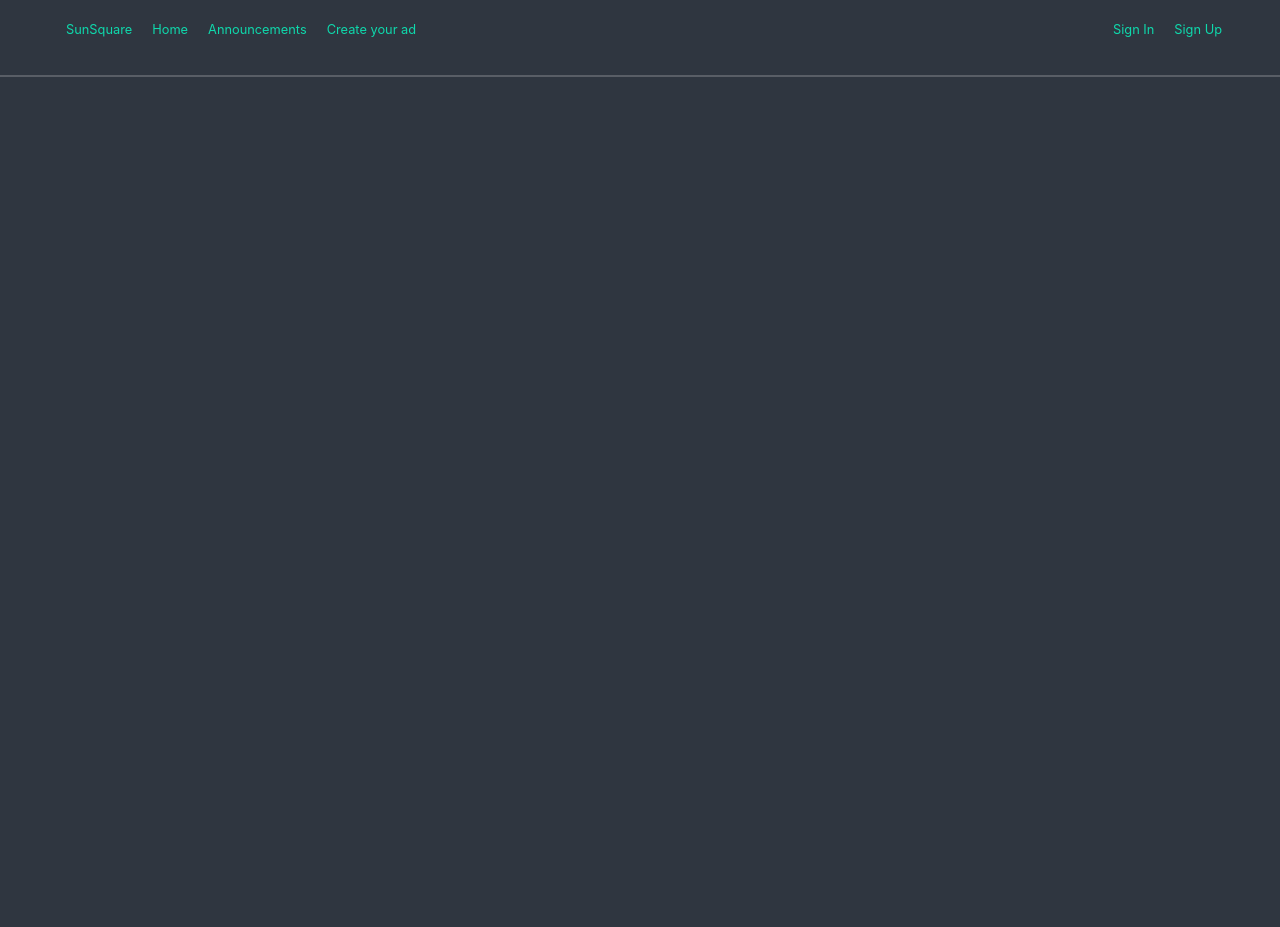
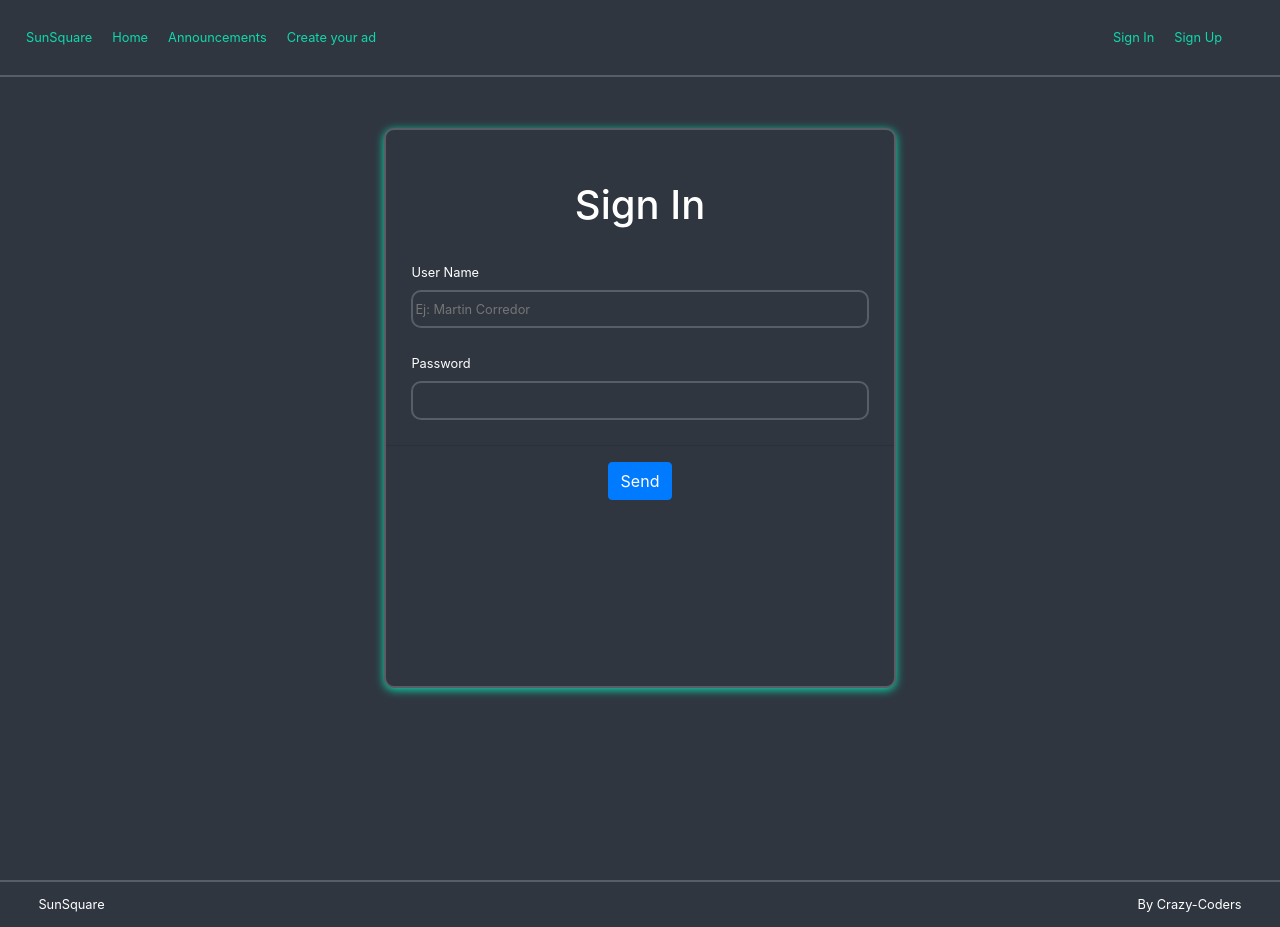
Before and after one commit to julianamonr03/SunSquare, a React (Create React App) app in the folder landing-page/: page /sign-in in a window 1280 px wide. Before the commit the page ends 800 px from the top, so only its background shows below. Built offline with nearby package versions, Linux system fonts and the light colour scheme.

Commit message:
|UPDATE| Create login-up and footer componentes

```diff
--- a/landing-page/src/App.css
+++ b/landing-page/src/App.css
@@ -196,31 +196,78 @@ body {
   margin-bottom: 2vw;
 }
 .form-item {
+  display: flex;
+  flex-direction: column;
   justify-content: left !important;
   align-items: flex-start !important;
+}
+
+.sign-in {
+  position: relative;
+  top: 10vw;
+  margin: auto;
+  border-radius: 10px;
+  border: 2px solid rgba(255, 255, 255, 0.2);
+  box-shadow: 0px 2px 10px #0FD9AC;
+  width: 40%;
+  height: 70vh;
   display: flex;
   flex-direction: column;
+  justify-content:start;
+  padding-top: 4vw;
 }
+.sign-item {
+  display: flex;
+  flex-direction: column;
+  justify-content: space-around;
+  align-items:flex-start;
+  width: 90%;
+  padding: 0vw;
+  margin: 2vw auto;
+}
+
+.input-t {
+  background-color: transparent;
+  width: 100%;
+  height: 3vw;
+  margin-right: auto;
+  border-radius: 10px;
+  border: 2px solid rgba(255, 255, 255, 0.2);
+}
+
+.footer {
+  background-color: #2f3640;
+  width: 100%;
+  position: relative;
+  top: 40vh;
+  display: flex;
+  flex-direction: row;
+  align-items: center;
+  justify-content: space-between;
+  padding: 1vw 3vw;
+  min-height: 2vw;
+  max-height: 4vw;
+  z-index: 3;
+  border-top: 2px solid rgba(255, 255, 255, 0.2);
+}
+
 
 .b-color {
   border: 1px solid rgba(255, 255, 255, 0.2);
 }
 
-.Border-left-color{
-  border-left: solid black;
-  padding-left: 1vw;
-}
 
 .Margin-left {
   margin-left: 15px !important;
 }
+
 .Align-center {
   align-items: center !important;
   justify-content: center !important;
   margin-top: 15px;
 }
 
-.Color-white {
+.color-font {
   color:#0FD9AC;
 }
 
--- a/landing-page/src/App.js
+++ b/landing-page/src/App.js
@@ -1,17 +1,12 @@
 import './App.css';
 import Header from './components/header';
-/*
-import Welcome from './components/Welcome';
-import Announcement from './components/announcement';
-import User from './components/login-up';
-import CreateAd from './components/CreateAd';
-import Form from './components/CreateAnnoun';
-*/
+import Footer from './components/footer';
 
 function App() {
   return (
     <div className="App">
       <Header/>
+      <Footer/>
     </div>
   );
 }
--- /dev/null
+++ b/landing-page/src/components/SignIn.js
@@ -0,0 +1,43 @@
+import React from 'react';
+import { Fragment } from 'react';
+
+const SignIn = () => {
+    return (
+        <div className="sign-in">
+            <Fragment>
+                <h1>Sign In</h1>
+                <form>
+                    <div className="sign-item">
+                        <label for="exampleFormControlInput1">User Name</label>
+                        <input
+                            type="text"
+                            className="input-t"
+                            id="exampleFormControlInput1"
+                            placeholder="Ej: Martin Corredor"
+                            name="name"
+                        />
+                    </div>
+                    <div className="sign-item">
+                        <label for="exampleFormControlInput1">Password</label>
+                        <input
+                            type="text"
+                            className="input-t"
+                            id="exampleFormControlInput1"
+                            placeholder=""
+                            name="name"
+                        />
+                    </div>
+                    <hr/>
+                    <div className="">
+                        <button className="btn btn-primary">
+                            Send
+                        </button>
+                    </div>
+                </form>
+
+            </Fragment>
+        </div>
+    )
+}
+
+export default SignIn
--- /dev/null
+++ b/landing-page/src/components/footer.js
@@ -0,0 +1,16 @@
+import React from 'react';
+
+const Footer = ()=> {
+    return (
+        <div className="footer">
+            <div>
+                SunSquare
+            </div>
+            <div>
+                By Crazy-Coders
+            </div>
+        </div>
+    )
+}
+
+export default Footer
--- a/landing-page/src/components/header.js
+++ b/landing-page/src/components/header.js
@@ -9,47 +9,52 @@ import Welcome from './Welcome';
 import Announcement from './announcement';
 import UserForm from './login-up';
 import CreateAd from './CreateAd';
+import SignIn from './SignIn';
 
 const Header = () => {
     return (
         <Router>
             <nav className="Header">
                 <div>
-                    <ul className="NavBar">
-                        <li className="NavBar-Items"><a href="#" class="Color-white"><span>SunSquare</span></a></li>
+                    <div className="NavBar">
+                        <div className="NavBar-Items"><a href="#" class="color-font"><span>SunSquare</span></a></div>
                         <Link to="/">
-                            <li className="NavBar-Items"><a href="Home" class="Color-white">Home</a></li>
+                            <div className="NavBar-Items"><a href="Home" class="color-font">Home</a></div>
                         </Link>
                         <Link to="/announcements">
-                            <li className="NavBar-Items"><a href="Announcement" class="Color-white">Announcements</a></li>
+                            <div className="NavBar-Items"><a href="Announcement" class="color-font">Announcements</a></div>
                         </Link>
                         <Link to="/create-ad">
-                            <li className="NavBar-Items"><a href="CreateAd" class="Color-white">Create your ad</a></li>
+                            <div className="NavBar-Items"><a href="CreateAd" class="color-font">Create your ad</a></div>
                         </Link>
-                    </ul>
+                    </div>
                 </div>
 
                 <div>
-                    <ul className="NavBar">
-                        <Link>
-                            <li className="NavBar-Items"><a class="Color-white">Sign In</a></li>
+                    <div className="NavBar">
+                        <Link to="/sign-in">
+                            <div className="NavBar-Items"><a class="color-font">Sign In</a></div>
                         </Link>
                         <Link to="/sign-up">
-                            <li className="NavBar-Items"><a class="Color-white">Sign Up</a></li>
+                            <div className="NavBar-Items"><a class="color-font">Sign Up</a></div>
                         </Link>
-                    </ul>
+                    </div>
                 </div>
             </nav>
             <Switch>
                 <Route path="/announcements">
                     <Announcement/>
                 </Route>
+                <Route path="/create-ad">
+                    <CreateAd/>
+                </Route>
+                <Route path="/sign-in">
+                    <SignIn/>
+                </Route>
                 <Route path="/sign-up">
                     <UserForm/>
                 </Route>
-                <Route path="/create-ad">
-                    <CreateAd/>
-                </Route>
+
                 <Route path="/" exact>
                     <Welcome/>
                 </Route>
--- a/landing-page/src/components/login-up.js
+++ b/landing-page/src/components/login-up.js
@@ -145,14 +145,12 @@ const UserForm = ()=> {
                         </textarea>
                     </div>
                     <div>
-                        <button className="btn btn-primary Margin-left">
+                        <button className="btn btn-primary ">
                             Send
                         </button>
                     </div>
                 </form>
             </Fragment>
-            <img className="Img-min" src="https://images.unsplash.com/photo-1523192193543-6e7296d960e4?ixid=MnwxMjA3fDB8MHxwaG90by1wYWdlfHx8fGVufDB8fHx8&ixlib=rb-1.2.1&auto=format&fit=crop&w=750&q=80" alt="Apto1"></img>
-
         </div>
     )
 }
```
